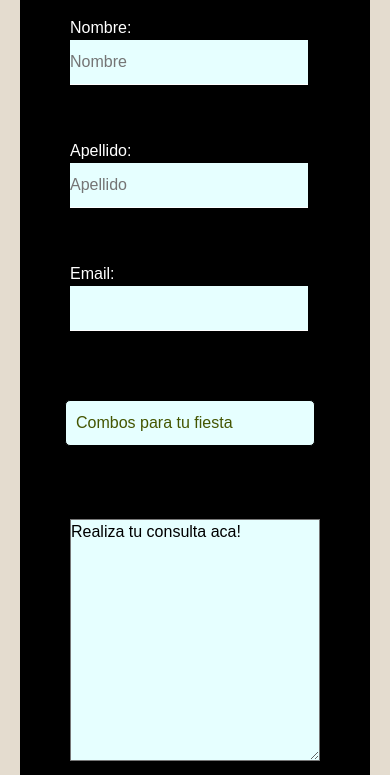
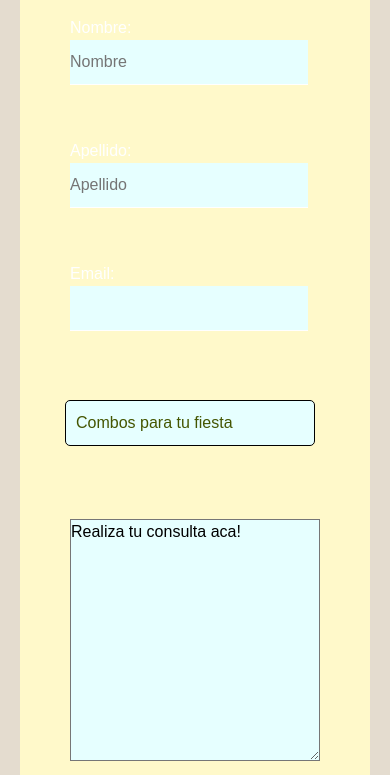
Before and after one commit to GustavoVillalba/Desaf-o-Gustavo-Villalba, a plain HTML site: page pages/contacto.html in a window 390 px wide. Shown: the part 276-1051 px from the top of the page. Drawn offline with nearby package versions, Linux system fonts and the light colour scheme.

Commit message:
cambios en el formulario

```diff
--- a/css/styles.css
+++ b/css/styles.css
@@ -328,7 +328,7 @@ footer {
   margin: 50px auto;
   width: 350px;
   padding: 50px;
-  background: #000000;
+  background: #FFF9CA;
   border-radius: 35px; }
 
   }
```
